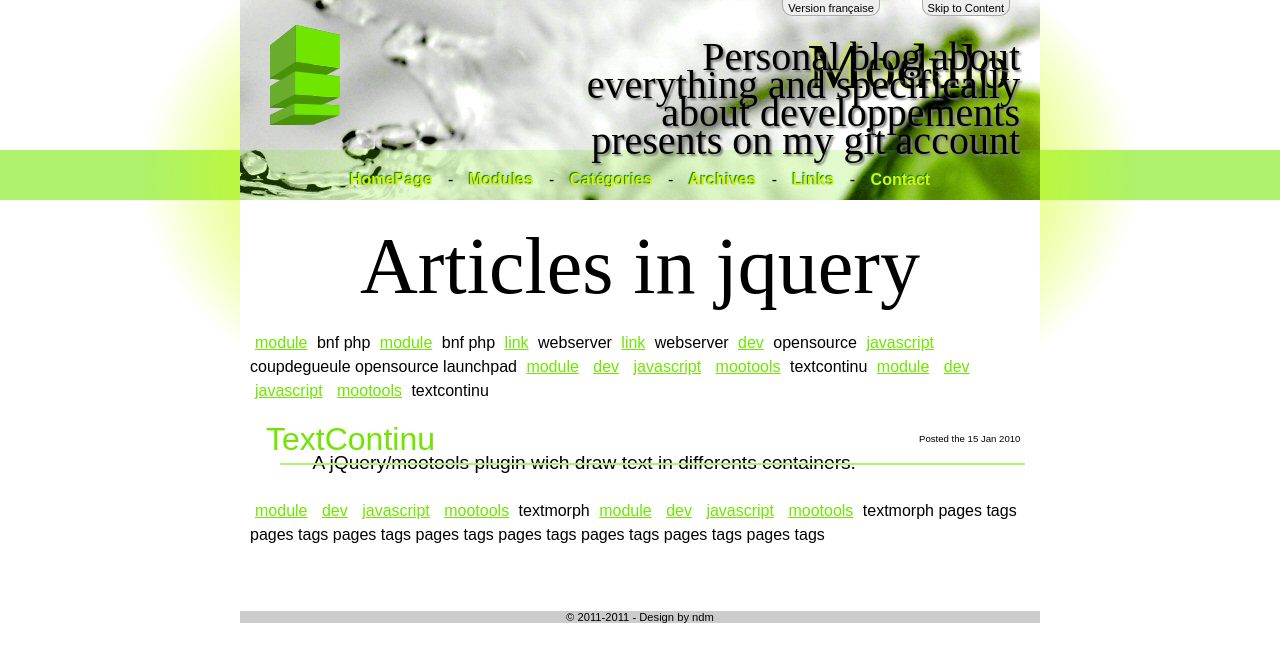
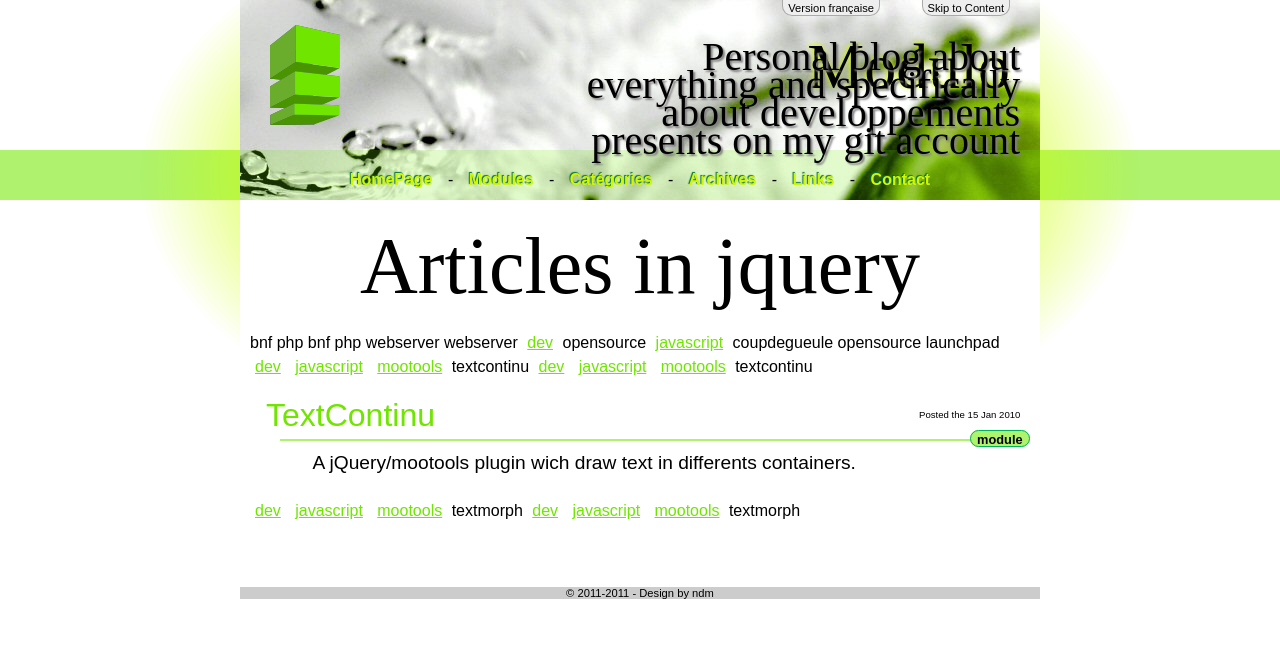
Before and after one commit to nicodmf/nicodmf.github.com, a Jekyll site: the page built from pages/tags/_posts/2001-01-01-jquery_en.html, in a window 1280 px wide. Shown: the top 662 px of the page. Built offline with Jekyll 4.4.1, drawn with Linux system fonts in a browser that asks for light colours; Markdown is read by kramdown in place of the engine named in the settings; comment, search, counter and statistics services are not loaded; some of the changed lines change nothing that is shown.

Commit message:
Debuggage

```diff
--- a/_includes/define_tags.html
+++ b/_includes/define_tags.html
@@ -1,5 +1,5 @@
 {% capture displaycats %}
-{% endcapture %}
+
 
 {% for cat in post.categories %}
 	{% case cat %}
@@ -15,6 +15,9 @@
 			{% endif %}
 	{% endcase %}
 {% endfor %}
+
+{% endcapture %}
+
 {% for tag in post.tags %}
 	{% case tag %}
 		{% when "tagpage" %} {% assign cats = false %}
```
